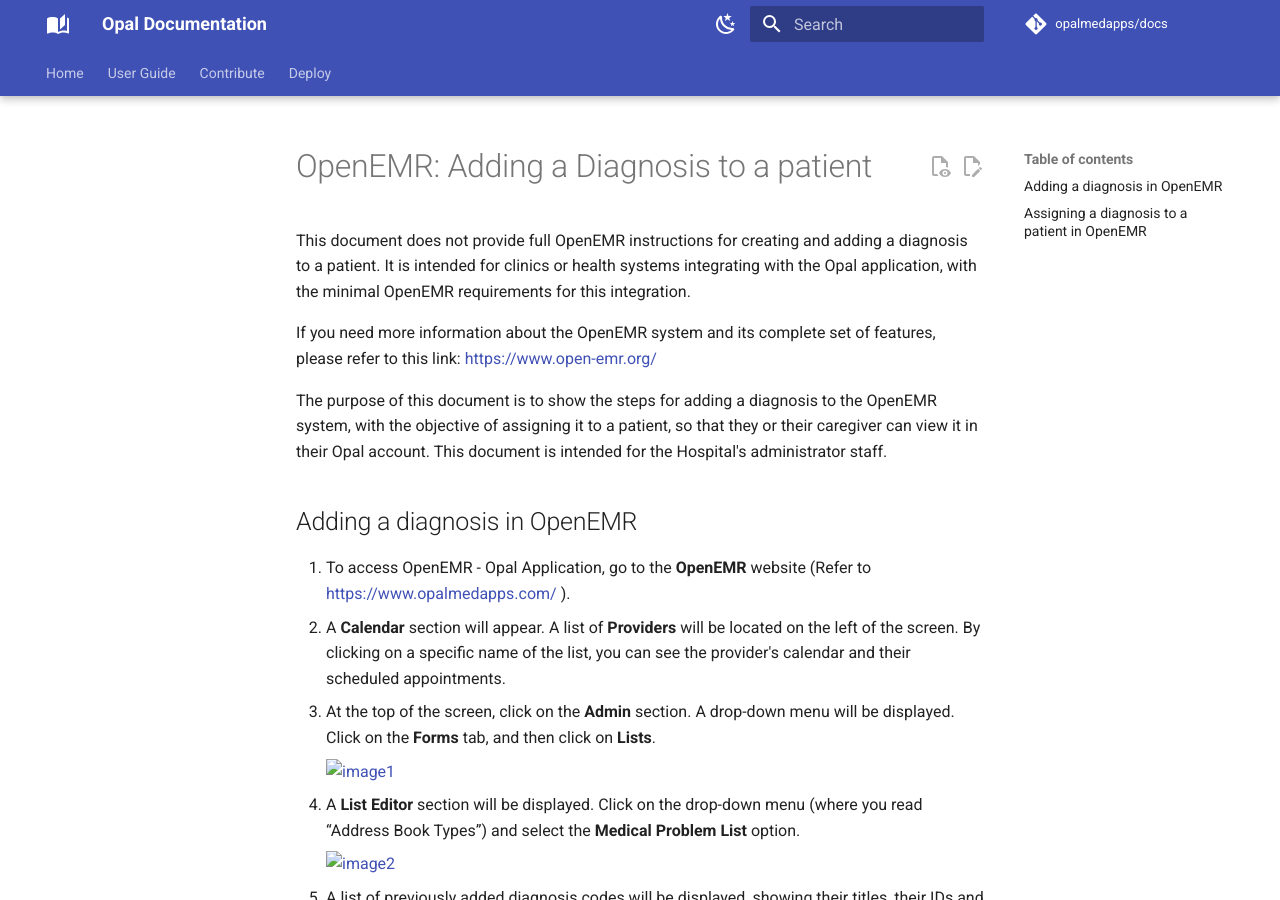
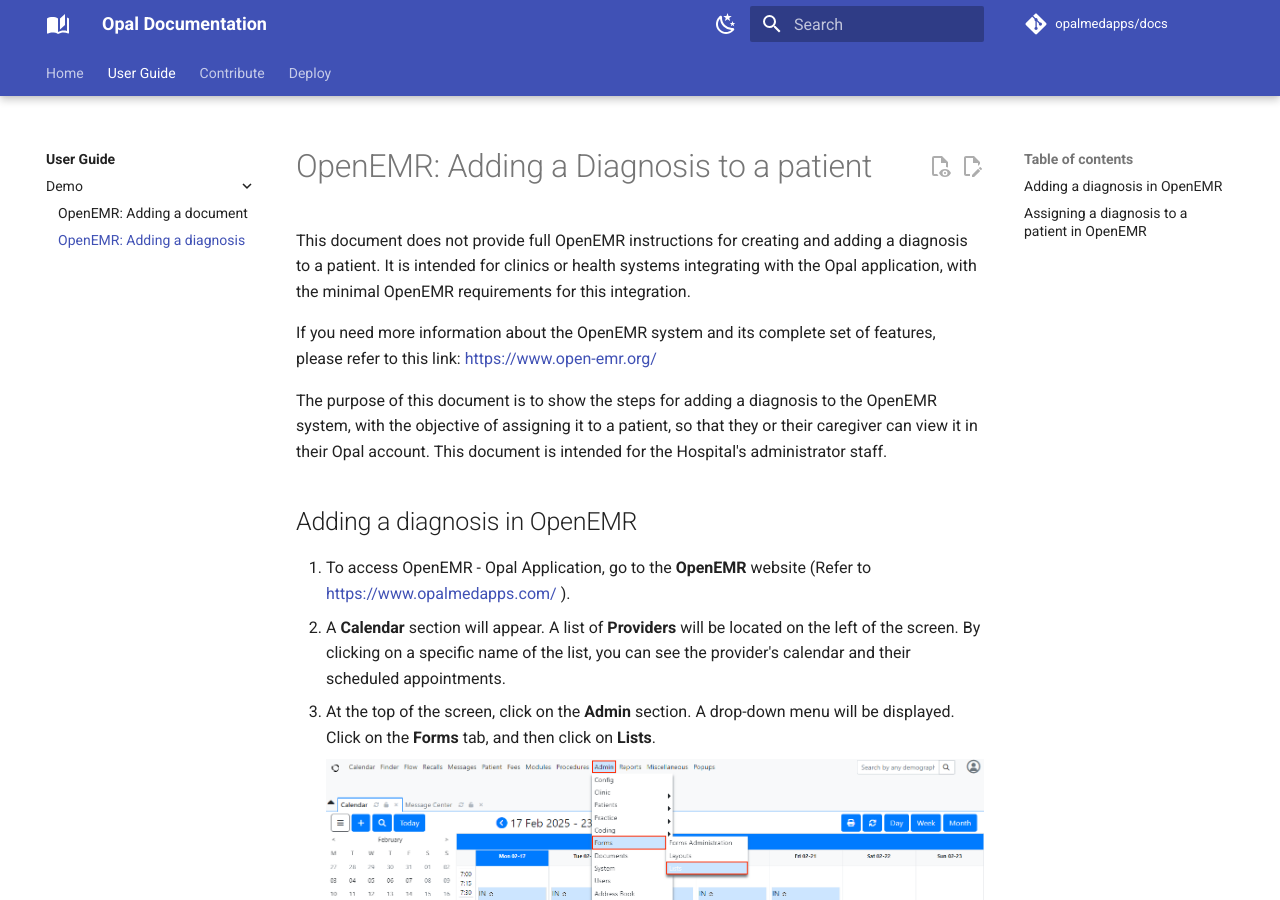
Before and after one commit to opalmedapps/docs, an MkDocs documentation site: the page built from docs/user/demo/OpenEMR_add_diagnosis/openemr_add_diagnosis.md, in a window 1280 px wide and 900 px high. Built offline with MkDocs 1.6.1 and Material for MkDocs 9.7.7, drawn with Linux system fonts in a browser that asks for light colours; plug-ins that fetch from the network failed and are left out; comment, search, counter and statistics services are not loaded.

Commit message:
More changers for new document

```diff
--- a/mkdocs.yml
+++ b/mkdocs.yml
@@ -24,6 +24,7 @@
     - user/index.md
     - Demo:
       - "OpenEMR: Adding a document": user/demo/OpenEMR_add_document/openemr_adding_document.md
+      - "OpenEMR: Adding a diagnosis": user/demo/OpenEMR_add_diagnosis/openemr_add_diagnosis.md
   - Contribute:
     - development/index.md
     - Architecture:
```
Also changed, not shown: docs/user/demo/OpenEMR_add_diagnosis/images/10_OpenEMR_PatientSearch_ListofPatients.png (renamed from docs/user/demo/OpenEMR_add_diagnosis/images/10_OpenEMR_PatientSearch_ListofPatients_final.png), docs/user/demo/OpenEMR_add_diagnosis/images/11_OpenEMR_Dashboard_EditDiagnosis.png (renamed from docs/user/demo/OpenEMR_add_diagnosis/images/11_OpenEMR_Dashboard_EditDiagnosis_final.png), docs/user/demo/OpenEMR_add_diagnosis/images/12_OpenEMR_Diagnosis_PatientIssues_MedicalProblems_Add.png (renamed from docs/user/demo/OpenEMR_add_diagnosis/images/12_OpenEMR_Diagnosis_PatientIssues_MedicalProblems_Add_final.png), docs/user/demo/OpenEMR_add_diagnosis/images/13_OpenEMR_Diagnosis_PatientIssues_IssueTab.png (renamed from docs/user/demo/OpenEMR_add_diagnosis/images/13_OpenEMR_Diagnosis_PatientIssues_IssueTab_final.png), docs/user/demo/OpenEMR_add_diagnosis/images/14_OpenEMR_Diagnosis_IssueTab_Tuberculosis.png (renamed from docs/user/demo/OpenEMR_add_diagnosis/images/14_OpenEMR_Diagnosis_IssueTab_Tuberculosis_final.png), docs/user/demo/OpenEMR_add_diagnosis/images/15_OpenEMR_Diagnosis_PatientIssues_MedicalProblems_Tuberculosis.png (renamed from docs/user/demo/OpenEMR_add_diagnosis/images/15_OpenEMR_Diagnosis_PatientIssues_MedicalProblems_Tuberculosis_final.png), docs/user/demo/OpenEMR_add_diagnosis/images/16_OpenEMR_Diagnosis_Dashboard_MedicalProblems_Tuberculosis.png (renamed from docs/user/demo/OpenEMR_add_diagnosis/images/16_OpenEMR_Diagnosis_Dashboard_MedicalProblems_Tuberculosis_final.png), docs/user/demo/OpenEMR_add_diagnosis/images/17_OpalApp_DiagnosisSection.jpg (renamed from docs/user/demo/OpenEMR_add_diagnosis/images/17_OpalApp_DiagnosisSection_final.jpg), docs/user/demo/OpenEMR_add_diagnosis/images/1_OpenEMR_Calendar_AdminList.png (renamed from docs/user/demo/OpenEMR_add_diagnosis/images/1_OpenEMR_Calendar_AdminList_final.png), docs/user/demo/OpenEMR_add_diagnosis/images/2_OpenEMR_Diagnosis_ListEditor_MedicalProblem.png (renamed from docs/user/demo/OpenEMR_add_diagnosis/images/2_OpenEMR_Diagnosis_ListEditor_MedicalProblem_final.png), docs/user/demo/OpenEMR_add_diagnosis/images/3_OpenEMR_ListEditor_AddingDiagnosis.png (renamed from docs/user/demo/OpenEMR_add_diagnosis/images/3_OpenEMR_ListEditor_AddingDiagnosis_final.png), docs/user/demo/OpenEMR_add_diagnosis/images/4_OpenEMR_Diagnosis_ICD10List_Selected.png (renamed from docs/user/demo/OpenEMR_add_diagnosis/images/4_OpenEMR_Diagnosis_ICD10List_Selected_Final.png), docs/user/demo/OpenEMR_add_diagnosis/images/5_OpenEMR_Diagnosis_Dashboard_ICD10List_Tuberculosis.png (renamed from docs/user/demo/OpenEMR_add_diagnosis/images/5_OpenEMR_Diagnosis_Dashboard_ICD10List_Tuberculosis_final.png), docs/user/demo/OpenEMR_add_diagnosis/images/6_OpenEMR_ListEditor_Medical_IssueList_checkbox.png (renamed from docs/user/demo/OpenEMR_add_diagnosis/images/6_OpenEMR_ListEditor_Medical IssueList_checkbox_final.png), 3 more files.
